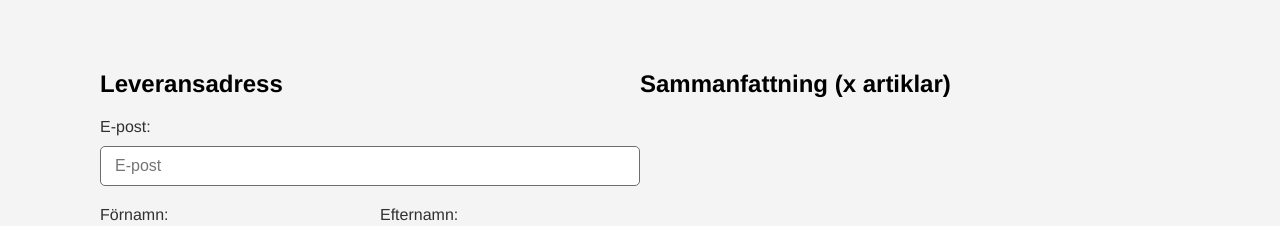
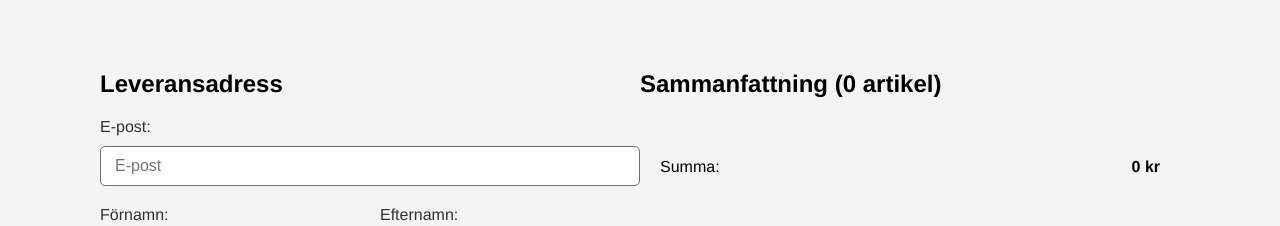
Before and after one commit to tobiasolsson/shopping-cart, a React (Create React App) app: page /checkout in a window 1280 px wide. Shown: the part 200-426 px from the top of the page. Built offline with nearby package versions, Linux system fonts and the light colour scheme.

Commit message:
Add order summary on checkout page

```diff
--- a/src/components/checkout/Checkout.js
+++ b/src/components/checkout/Checkout.js
@@ -13,6 +13,43 @@ function Checkout({ shoppingCart, emptyCart }) {
     // Redirect till landing page
     emptyCart();
     history.push('/');
+  }
+
+  const articles = shoppingCart.length > 1 ? 'artiklar' : 'artikel';
+
+  const summary = shoppingCart.map((item) => {
+    const relevantInfo = Object.keys(item).filter(
+      (key) => key === 'title' || key === 'price' || key === 'image',
+    );
+    const article = relevantInfo.map((key) => {
+      if (key === 'image') {
+        return <img src={item[key]} alt="" className={styles.cartImage} />;
+      }
+      if (key === 'title') {
+        return <li className={styles.title}>{item[key]}</li>;
+      }
+      if (key === 'price') {
+        return (
+          <li className={styles.price}>
+            {`${item[key].toLocaleString('se')} kr`}
+          </li>
+        );
+      }
+      return <li>{item[key]}</li>;
+    });
+    return <ul className={styles.itemCart}>{article}</ul>;
+  });
+
+  function calculateTotal() {
+    const listPrice = shoppingCart.map((item) => item.price);
+    const sumTotal = listPrice.reduce(
+      (currentSum, currentValue) => currentSum + currentValue,
+      0,
+    );
+
+    const totalPrice = `${sumTotal.toLocaleString('se')} kr`;
+
+    return totalPrice;
   }
 
   return (
@@ -69,8 +106,16 @@ function Checkout({ shoppingCart, emptyCart }) {
         </form>
       </div>
       <div>
-        <h2>Sammanfattning (x artiklar)</h2>
-        <div>{/* ShoppingCart här */}</div>
+        <h2>
+          Sammanfattning ({shoppingCart.length} {articles})
+        </h2>
+        <div className={styles.summary}>
+          {summary}{' '}
+          <ul className={styles.totalPrice}>
+            <li className={styles.summa}>Summa: </li>
+            <li className={styles.total}>{calculateTotal()}</li>
+          </ul>
+        </div>
       </div>
     </div>
   );
--- a/src/components/checkout/Checkout.module.css
+++ b/src/components/checkout/Checkout.module.css
@@ -62,3 +62,55 @@ input {
   float: right;
   margin-top: 20px;
 }
+
+.summary {
+  margin: 20px;
+  width: 500px;
+}
+
+.itemCart {
+  display: grid;
+  grid-template-columns: 1fr 1fr 1fr 1fr;
+  grid-template-areas:
+    'img title title delete'
+    'img . . .'
+    'img . . price';
+
+  padding: 20px 0;
+  border-bottom: 2px solid #bdbdbdbd;
+}
+
+.cartImage {
+  width: 85px;
+  height: 85px;
+  grid-area: img;
+  justify-self: start;
+}
+
+.title {
+  grid-area: title;
+  justify-self: start;
+}
+
+.price {
+  grid-area: price;
+  justify-self: end;
+  text-align: end;
+  font-weight: 500;
+}
+
+.totalPrice {
+  display: grid;
+  grid-template-columns: 1fr 1fr;
+  margin-top: 60px;
+  margin-bottom: 50px;
+}
+
+.summa {
+  justify-self: start;
+}
+
+.total {
+  justify-self: end;
+  font-weight: bold;
+}
```
